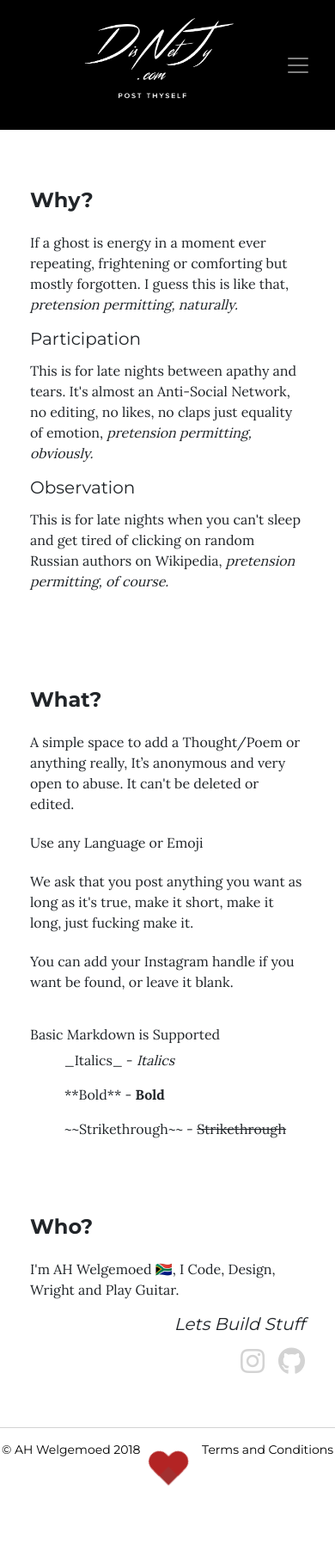
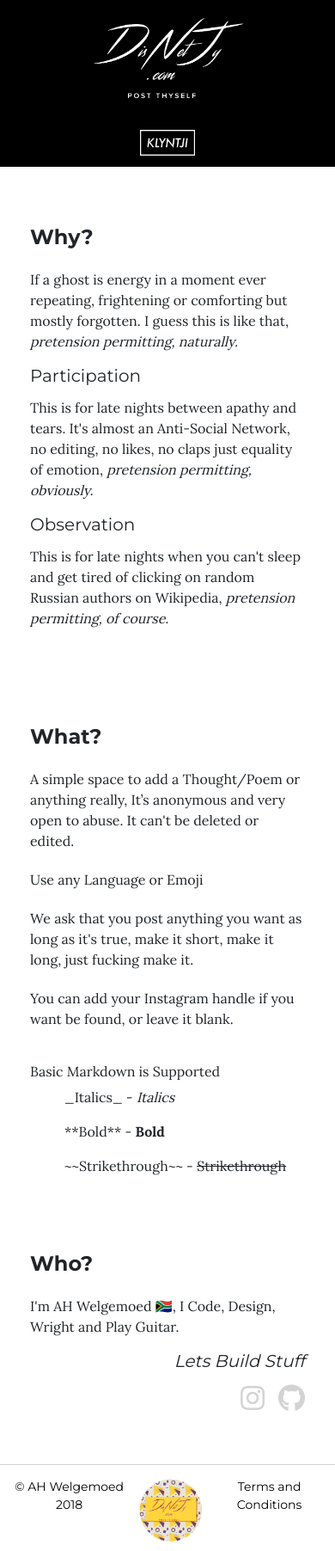
Before and after one commit to ahwelgemoed/dnj, a React (Create React App) app in the folder client/: page /www in a window 390 px wide. Shown: the whole page at 86% size. Before the commit the page ends 1753 px from the top, so only its background shows below. Built offline with nearby package versions, Linux system fonts and the light colour scheme.

Commit message:
Mis Fixes

```diff
--- a/client/public/index.html
+++ b/client/public/index.html
@@ -31,7 +31,7 @@
       work correctly both with client-side routing and a non-root public URL.
       Learn how to configure a non-root public URL by running `npm run build`.
     -->
-    <title>Poem | Thought</title>
+    <title>DNJ | Post Thyself</title>
   </head>
   <body>
     <noscript>
--- a/client/src/App.css
+++ b/client/src/App.css
@@ -306,9 +306,14 @@ strong{
 }
 
 .load{
-  height: 200px;
+  height: 100px;
   text-align: center;
   /* padding-bottom: 120px; */
+}
+.foot{
+
+  height: 75px;
+  text-align: center;
 }
 nav {
   display: flex;
@@ -323,11 +328,6 @@ nav {
 .the-idea h5{
   text-align: center;
   font-size: 25px
-}
-a{
-  text-decoration: none;
-  color: black;
-  font-family: 'Montserrat', serif;
 }
 .nav-link, .nav-item{
   color: white !important;
@@ -350,3 +350,16 @@ a{
 .navbar-collapse {
   flex-grow: 0
 }
+.klyn{
+  height: 30px;
+}
+@media only screen and (max-width: 600px) {
+  .navbar>.container, .navbar>.container-fluid {
+    display: inline;
+  }
+}
+    a{
+      text-decoration: none;
+      color: black;
+      font-family: 'Montserrat', serif;
+    }
--- a/client/src/components/AppNavbar.js
+++ b/client/src/components/AppNavbar.js
@@ -24,18 +24,13 @@ class AppNavbar extends React.Component{
       <div>
       <Navbar dark expand="lg" className="mb-5">
       <Container>
-      <NavLink exact to='/' activeClassName='nav-link-acc' className='nav-link'/>
+
       <NavbarBrand href="/"><img className='logo' src="logo.png"/> </NavbarBrand>
-      <NavbarToggler onClick={this.toggle} />
-      <Collapse isOpen={this.state.isOpen} navbar>
-      <Nav className="ml-auto" navbar>
-      <NavItem>
+
       <a exact href="http://klyntji.com/" activeClassName='nav-link-acc' className='nav-link'>
-      KLYNTJI
+      <img className='klyn' src="klyn.png"/>
       </a>
-      </NavItem>
-      </Nav>
-      </Collapse>
+
       </Container>
       </Navbar>
     </div>
--- a/client/src/components/DarkMode.js
+++ b/client/src/components/DarkMode.js
@@ -5,7 +5,8 @@ import FontAwesome from 'react-fontawesome';
 class DarkMode extends Component {
   constructor(props) {
     super(props);
-    this.css = `
+
+ this.css = `  .navbar { background-color: #fefefe; color: #fefefe }
     html { filter: invert(100%); background: #fefefe; }
     * { background-color: inherit }
     img:not([src*=".svg"]), video { filter: invert(100%) }`;
--- a/client/src/components/Poems.js
+++ b/client/src/components/Poems.js
@@ -42,7 +42,9 @@ class Poems extends Component {
       template =
         <div>
           <TransitionGroup>
-            <div className={this.state.hide}><img className='load' src="LOAD.gif"/></div>
+            <div className={this.state.hide}>
+            <img className='load' src="LOAD.gif"/>
+            </div>
           </TransitionGroup>
         </div>
       return template;
@@ -54,7 +56,9 @@ class Poems extends Component {
       template =
       <div>
         <TransitionGroup>
-          <div className={this.state.hide}><img className='load' src="LOAD.gif"/></div>
+         <div className={this.state.hide}>
+          <div className="lds-ellipsis"><div></div><div></div><div></div><div></div></div>
+        </div>
         </TransitionGroup>
       </div>
 
--- a/client/src/components/footer.js
+++ b/client/src/components/footer.js
@@ -11,7 +11,7 @@ const footer = () => {
     <div className="bott">
 
     <a href="https://www.instagram.com/ahwelgemoed"> &copy;   AH Welgemoed {year}</a>
-    <div className="lds-heart"><div></div></div>
+     <img className='foot' src="Foot.png"/>
     <a href="/tandc">Terms and Conditions</a>
     </div>
   );
```
Also changed, not shown: client/public/Foot.png (added), client/public/klyn.png (added).
